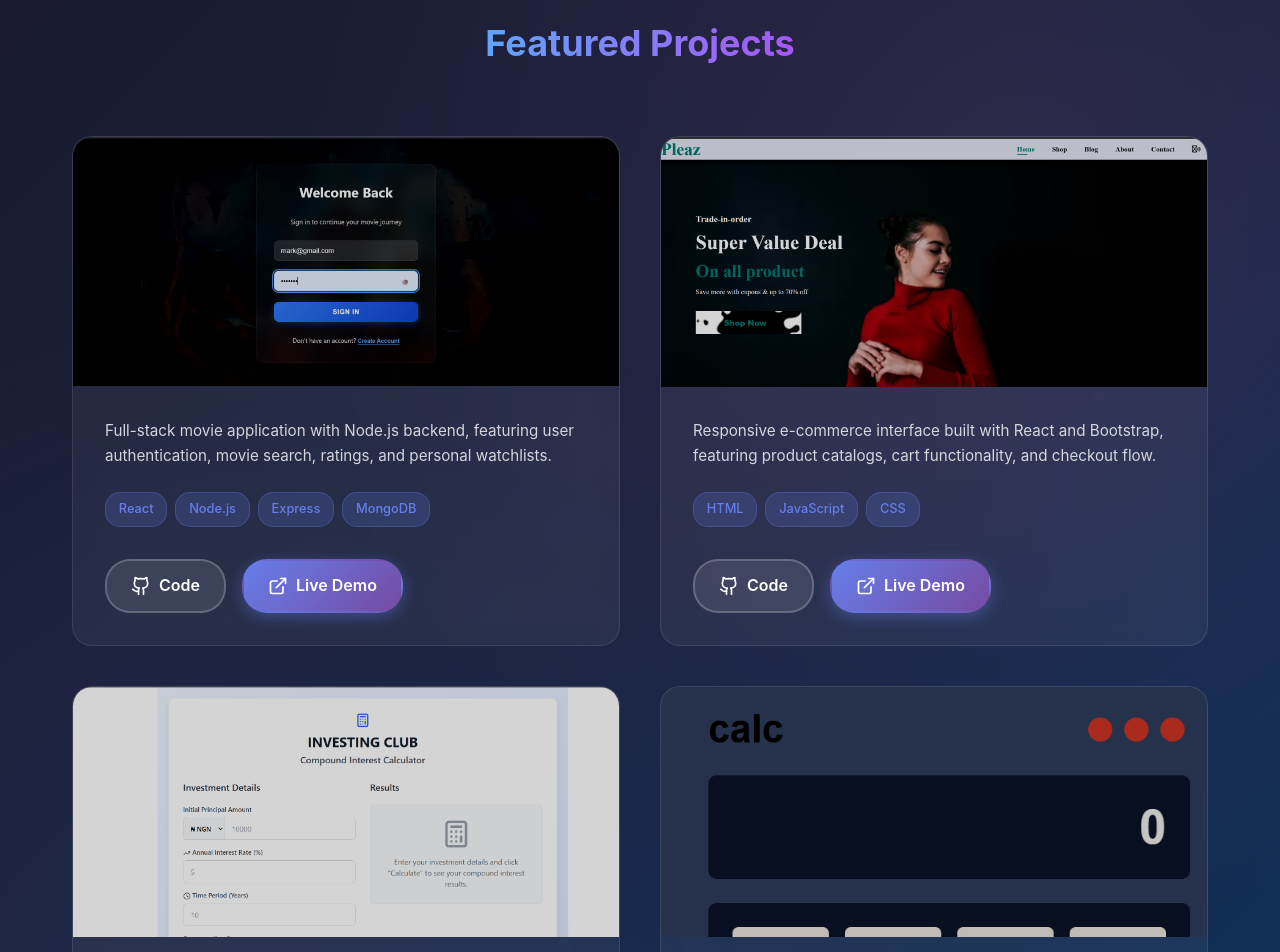
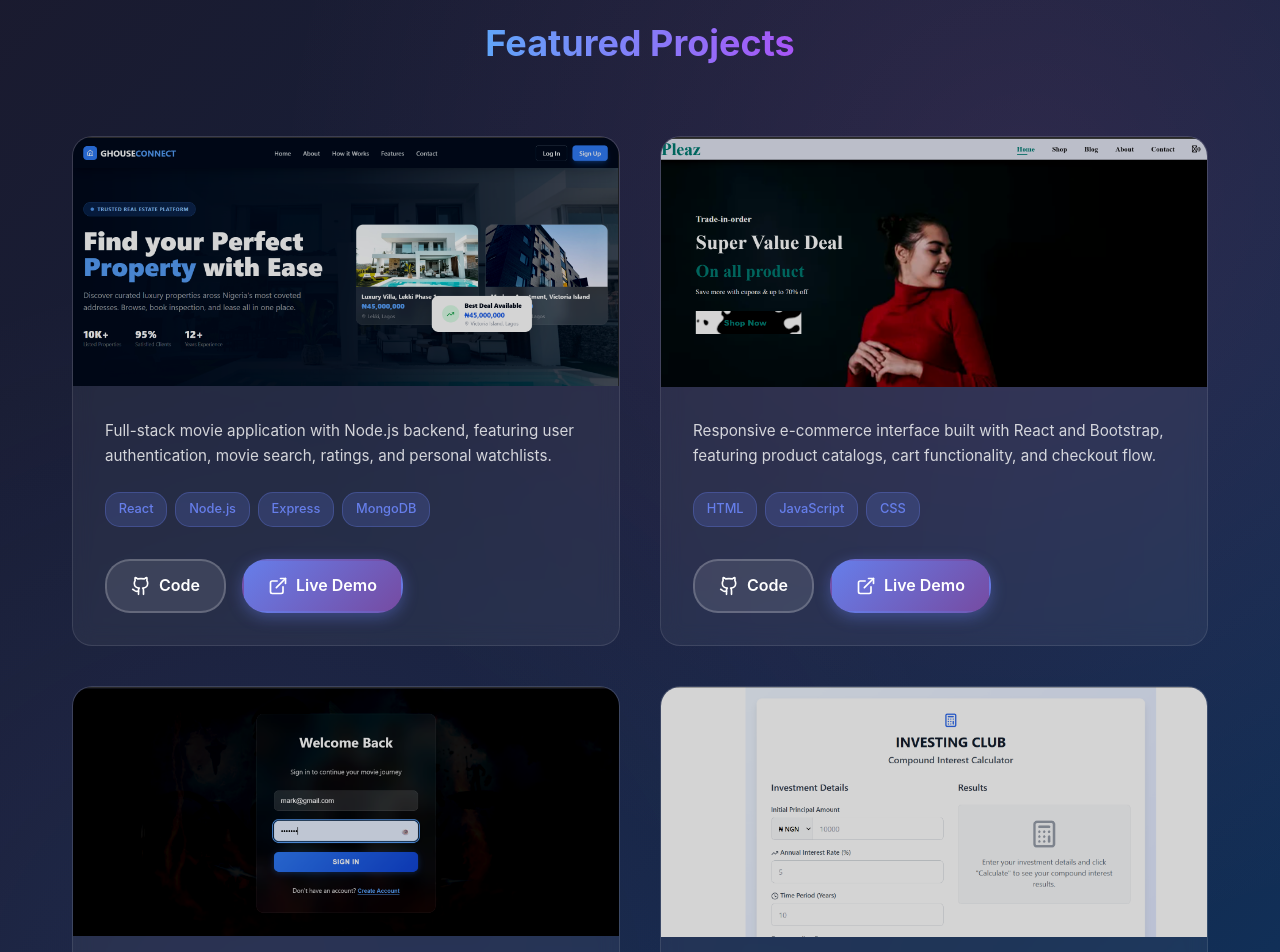
Before and after one commit to Stephenpleasant/Portfolio1, a React (Vite) app: page / in a window 1280 px wide. Shown: the part 2200-3152 px from the top of the page. Built offline with nearby package versions, Linux system fonts and the light colour scheme.

Commit message:
aupdated project

```diff
--- a/src/components/ProjectsSection.jsx
+++ b/src/components/ProjectsSection.jsx
@@ -139,9 +139,9 @@ const ProjectsSection = ({
       title: 'Movie Database App',
       description: 'Full-stack movie application with Node.js backend, featuring user authentication, movie search, ratings, and personal watchlists.',
       tech: ['React', 'Node.js', 'Express', 'MongoDB'],
-      image: '/App.png',
-      github: 'https://github.com/Stephenpleasant/Fullstack',
-      live: 'https://fullstack-zhg6.vercel.app/',
+      image: '/GHouse.png',
+      github: 'https://github.com/Stephenpleasant/Nest',
+      live: 'https://nest-cn7l.vercel.app/',
       featured: true
     },
     {
@@ -158,18 +158,18 @@ const ProjectsSection = ({
       title: 'Compounding Calculator',
       description: 'Interactive task management application with drag-and-drop functionality, built using React hooks and modern JavaScript.',
       tech: ['React', 'JavaScript', 'CSS3', 'LocalStorage API'],
-      image: '/compounding-calculator.png',
-      github: 'https://github.com/Stephenpleasant/Compounding-Calculator',
-      live: 'https://compounding-calculator-w6np.vercel.app/'
+      image: '/App.png',
+      github: 'https://github.com/Stephenpleasant/Fullstack',
+      live: 'https://fullstack-zhg6.vercel.app/'
     },
     {
       id: 4,
       title: 'Calculator App',
       description: 'Calculator application featuring basic arithmetic operations, built with JavaScript, HTML5, and CSS3.',
       tech: ['JavaScript', 'HTML5', 'CSS3', 'Responsive Design'],
-      image: '/Calculator.png',
-      github: 'https://github.com/Stephenpleasant/Calculator-3MTT',
-      live: 'https://calculator-steel-kappa-67.vercel.app/'
+      image: '/compounding-calculator.png',
+      github: 'https://github.com/Stephenpleasant/Compounding-Calculator',
+      live: 'https://compounding-calculator-w6np.vercel.app/'
     }
   ]
 }) => {
```
Also changed, not shown: public/Calculator.png (deleted), public/GHouse.png (added).
